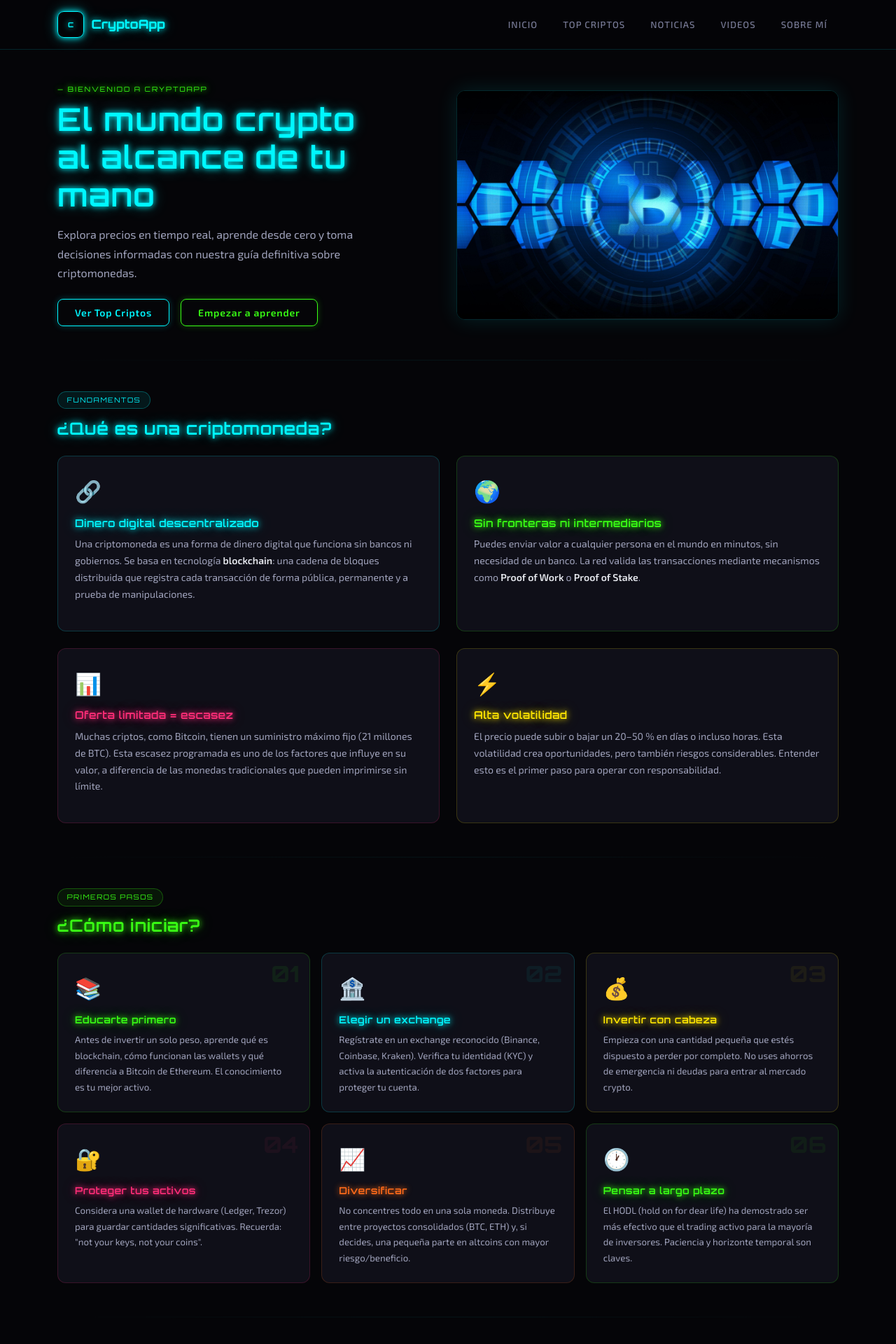
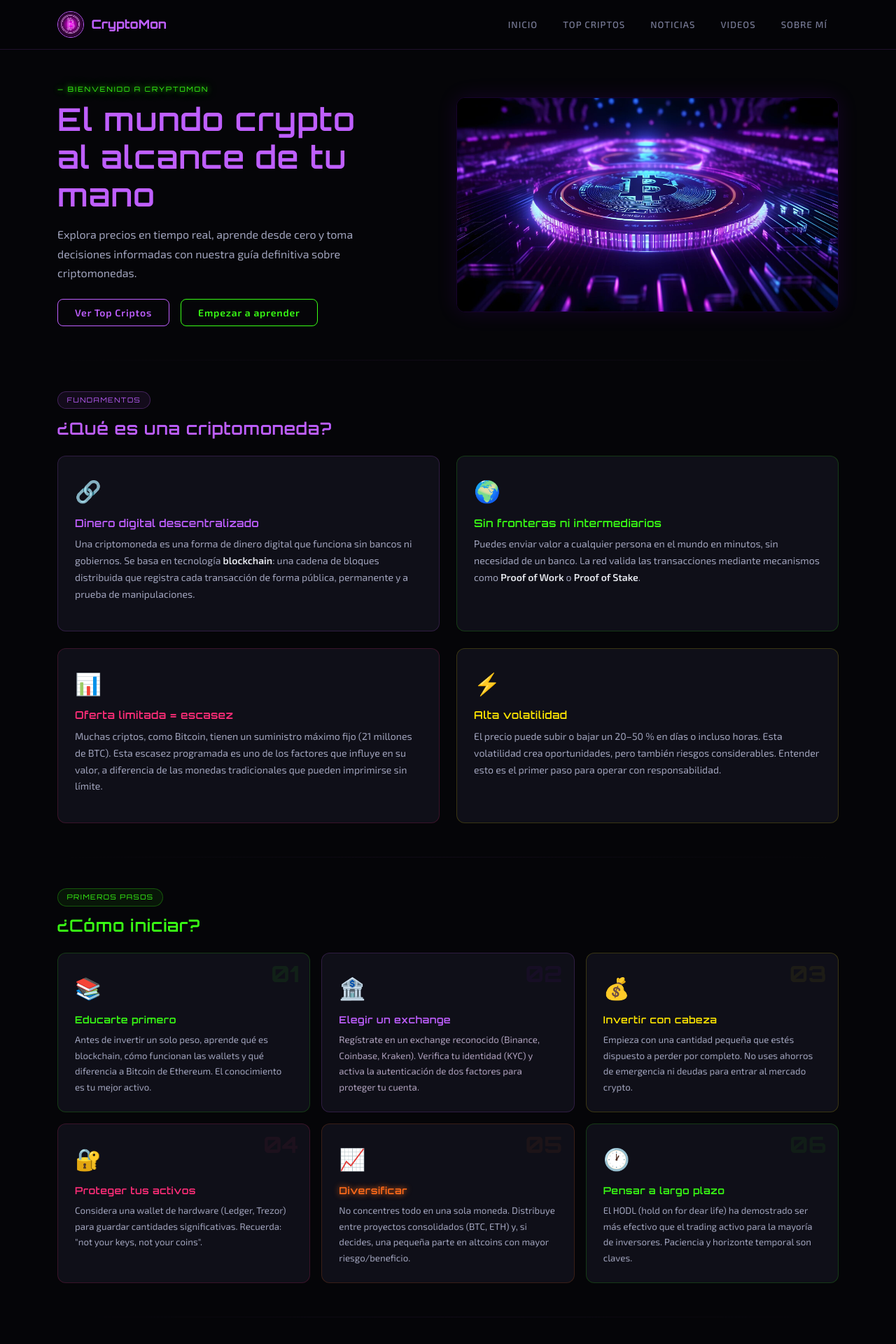
Before and after one commit to MonseCastanon/CryptoMon, a Flask app: page / in a window 1280 px wide. Shown: the top 1920 px of the page at 70% size. Run offline with Flask 3, Linux system fonts and the light colour scheme; data that the repository does not hold is empty.

Commit message:
Se modificó el diseño de los estilos y se agregó logo

```diff
--- a/app/controllers/videosController.py
+++ b/app/controllers/videosController.py
@@ -5,7 +5,7 @@ videos_bp = Blueprint("videos", __name__, url_prefix="/videos")
 
 @videos_bp.route("/", methods=["GET"])
 def videos():
-    query = request.args.get("q", "cryptocurrency news")
+    query = request.args.get("q", "análisis bitcoin en vivo español esta semana")
 
     results = search_videos(query=query)
 
--- a/app/services/newsService.py
+++ b/app/services/newsService.py
@@ -10,7 +10,7 @@ def get_crypto_news():
         params = {
             "q": "cryptocurrency",
             "apiKey": api_key,
-            "language": "en",
+            "language": "es",
             "pageSize": 5,
             "sortBy": "publishedAt"
         }
--- a/app/services/videosService.py
+++ b/app/services/videosService.py
@@ -2,7 +2,7 @@ import requests
 from flask import current_app
 
 def get_crypto_videos(max_results=4):
-    return search_videos("cryptocurrency news", max_results)
+    return search_videos("análisis bitcoin en vivo español esta semana", max_results)
 
 
 def search_videos(query, max_results=6):
--- a/app/static/css/styles.css
+++ b/app/static/css/styles.css
@@ -3,7 +3,7 @@
 
 /* ===== NEON COLOR PALETTE ===== */
 :root {
-    --neon-cyan:    #00f7ff;
+    --neon-purple:  #bf5fff;
     --neon-green:   #39ff14;
     --neon-pink:    #ff2d78;
     --neon-yellow:  #ffe600;
@@ -17,11 +17,6 @@
 
     --text-primary: #e8eaf0;
     --text-muted:   #7a7d99;
-
-    --glow-cyan:   0 0 8px #00f7ff, 0 0 20px rgba(0,247,255,0.4);
-    --glow-green:  0 0 8px #39ff14, 0 0 20px rgba(57,255,20,0.4);
-    --glow-pink:   0 0 8px #ff2d78, 0 0 20px rgba(255,45,120,0.4);
-    --glow-yellow: 0 0 8px #ffe600, 0 0 20px rgba(255,230,0,0.35);
 }
 
 /* ===== BASE ===== */
@@ -45,15 +40,16 @@ h1, h2, h3, h4, h5, h6 {
 a { text-decoration: none; }
 
 /* ===== NEON TEXT VARIANTS ===== */
-.neon-text        { color: var(--neon-cyan);   text-shadow: var(--glow-cyan); }
-.neon-text-green  { color: var(--neon-green);  text-shadow: var(--glow-green); }
-.neon-text-pink   { color: var(--neon-pink);   text-shadow: var(--glow-pink); }
-.neon-text-yellow { color: var(--neon-yellow); text-shadow: var(--glow-yellow); }
+.neon-text        { color: var(--neon-purple); }
+.neon-text-green  { color: var(--neon-green);  }
+.neon-text-pink   { color: var(--neon-pink);   }
+.neon-text-yellow { color: var(--neon-yellow); }
+.neon-text-orange { color: var(--neon-orange); }
 
 /* ===== NAVBAR ===== */
 .navbar {
     background: rgba(5,5,8,0.97) !important;
-    border-bottom: 1px solid rgba(0,247,255,0.14);
+    border-bottom: 1px solid rgba(191,95,255,0.15);
     backdrop-filter: blur(12px);
     padding: 0.7rem 0;
 }
@@ -62,32 +58,30 @@ a { text-decoration: none; }
     font-family: 'Orbitron', sans-serif;
     font-weight: 800;
     font-size: 1.1rem;
-    color: var(--neon-cyan) !important;
-    text-shadow: var(--glow-cyan);
+    color: var(--neon-purple) !important;
     display: flex;
     align-items: center;
     gap: 0.65rem;
 }
 
-/* Logo slot — reemplazar con <img> cuando tengas el logo */
+/* Logo slot */
 .logo-slot {
     width: 38px;
     height: 38px;
-    border: 1.5px solid var(--neon-cyan);
-    border-radius: 9px;
+    border: 1.5px solid var(--neon-purple);
+    border-radius: 50%;
     display: flex;
     align-items: center;
     justify-content: center;
-    box-shadow: var(--glow-cyan);
     font-size: 0.62rem;
-    color: var(--neon-cyan);
+    color: var(--neon-purple);
     font-family: 'Orbitron', sans-serif;
     font-weight: 800;
     letter-spacing: 0;
     overflow: hidden;
     flex-shrink: 0;
 }
-.logo-slot img { width: 100%; height: 100%; object-fit: cover; border-radius: 7px; }
+.logo-slot img { width: 100%; height: 100%; object-fit: cover; border-radius: 50%; }
 
 .nav-link {
     color: var(--text-muted) !important;
@@ -138,43 +130,46 @@ a { text-decoration: none; }
     border-radius: 20px;
     margin-bottom: 0.6rem;
 }
-.badge-cyan   { background:rgba(0,247,255,0.08);  color:var(--neon-cyan);   border:1px solid rgba(0,247,255,0.28); }
-.badge-green  { background:rgba(57,255,20,0.07);  color:var(--neon-green);  border:1px solid rgba(57,255,20,0.28); }
-.badge-pink   { background:rgba(255,45,120,0.09); color:var(--neon-pink);   border:1px solid rgba(255,45,120,0.28);}
-.badge-yellow { background:rgba(255,230,0,0.07);  color:var(--neon-yellow); border:1px solid rgba(255,230,0,0.28); }
-.badge-orange { background:rgba(255,107,26,0.07); color:var(--neon-orange); border:1px solid rgba(255,107,26,0.28);}
+.badge-purple { background: rgba(191,95,255,0.08); color: var(--neon-purple); border: 1px solid rgba(191,95,255,0.28); }
+.badge-green  { background: rgba(57,255,20,0.07);  color: var(--neon-green);  border: 1px solid rgba(57,255,20,0.28);  }
+.badge-pink   { background: rgba(255,45,120,0.09); color: var(--neon-pink);   border: 1px solid rgba(255,45,120,0.28); }
+.badge-yellow { background: rgba(255,230,0,0.07);  color: var(--neon-yellow); border: 1px solid rgba(255,230,0,0.28);  }
+.badge-orange { background: rgba(255,107,26,0.07); color: var(--neon-orange); border: 1px solid rgba(255,107,26,0.28); }
 
 /* ===== BUTTONS ===== */
-.btn-neon-cyan, .btn-neon-green, .btn-neon-pink, .btn-neon-yellow {
+.btn-neon-purple, .btn-neon-green, .btn-neon-pink, .btn-neon-yellow, .btn-neon-orange {
     background: transparent;
     font-family: 'Exo 2', sans-serif;
     font-weight: 600;
     letter-spacing: 0.06em;
     border-radius: 8px;
     border-width: 1.5px;
-    transition: background 0.2s, box-shadow 0.2s, color 0.2s;
+    border-style: solid;
+    transition: background 0.2s, color 0.2s;
 }
-.btn-neon-cyan  { color:var(--neon-cyan);   border-color:var(--neon-cyan);   box-shadow:0 0 10px rgba(0,247,255,0.25); }
-.btn-neon-green { color:var(--neon-green);  border-color:var(--neon-green);  box-shadow:0 0 10px rgba(57,255,20,0.25); }
-.btn-neon-pink  { color:var(--neon-pink);   border-color:var(--neon-pink);   box-shadow:0 0 10px rgba(255,45,120,0.25);}
-.btn-neon-yellow{ color:var(--neon-yellow); border-color:var(--neon-yellow); box-shadow:0 0 10px rgba(255,230,0,0.22); }
+.btn-neon-purple { color: var(--neon-purple); border-color: var(--neon-purple); }
+.btn-neon-green  { color: var(--neon-green);  border-color: var(--neon-green);  }
+.btn-neon-pink   { color: var(--neon-pink);   border-color: var(--neon-pink);   }
+.btn-neon-yellow { color: var(--neon-yellow); border-color: var(--neon-yellow); }
+.btn-neon-orange { color: var(--neon-orange); border-color: var(--neon-orange); }
 
-.btn-neon-cyan:hover  { background:rgba(0,247,255,0.1);  box-shadow:0 0 18px rgba(0,247,255,0.5);  color:#fff; }
-.btn-neon-green:hover { background:rgba(57,255,20,0.1);  box-shadow:0 0 18px rgba(57,255,20,0.45); color:#fff; }
-.btn-neon-pink:hover  { background:rgba(255,45,120,0.1); box-shadow:0 0 18px rgba(255,45,120,0.5); color:#fff; }
-.btn-neon-yellow:hover{ background:rgba(255,230,0,0.09); box-shadow:0 0 18px rgba(255,230,0,0.45); color:#fff; }
+.btn-neon-purple:hover { background: rgba(191,95,255,0.1);  color: #fff; }
+.btn-neon-green:hover  { background: rgba(57,255,20,0.1);   color: #fff; }
+.btn-neon-pink:hover   { background: rgba(255,45,120,0.1);  color: #fff; }
+.btn-neon-yellow:hover { background: rgba(255,230,0,0.09);  color: #fff; }
+.btn-neon-orange:hover { background: rgba(255,107,26,0.09); color: #fff; }
 
 /* ===== NEON DIVIDER ===== */
 .neon-divider {
     border: none;
     height: 1px;
-    background: linear-gradient(90deg, transparent, rgba(0,247,255,0.25), transparent);
+    background: linear-gradient(90deg, transparent, rgba(191,95,255,0.25), transparent);
     margin: 2.5rem 0;
 }
 
 /* ===== FOOTER ===== */
 footer {
-    border-top: 1px solid rgba(0,247,255,0.1);
+    border-top: 1px solid rgba(191,95,255,0.12);
     font-family: 'Exo 2', sans-serif;
     font-size: 0.82rem;
     color: var(--text-muted);
@@ -201,30 +192,23 @@ iframe {
     border-radius: 12px;
     padding: 1.5rem;
     height: 100%;
-    transition: transform 0.25s, box-shadow 0.25s;
+    transition: transform 0.25s;
 }
 .info-card:hover { transform: translateY(-4px); }
-.info-card.ic-cyan   { border:1px solid rgba(0,247,255,0.18); }
-.info-card.ic-green  { border:1px solid rgba(57,255,20,0.18); }
-.info-card.ic-pink   { border:1px solid rgba(255,45,120,0.18);}
-.info-card.ic-yellow { border:1px solid rgba(255,230,0,0.18); }
-.info-card.ic-orange { border:1px solid rgba(255,107,26,0.18);}
+.info-card.ic-purple { border: 1px solid rgba(191,95,255,0.18); }
+.info-card.ic-green  { border: 1px solid rgba(57,255,20,0.18);  }
+.info-card.ic-pink   { border: 1px solid rgba(255,45,120,0.18); }
+.info-card.ic-yellow { border: 1px solid rgba(255,230,0,0.18);  }
+.info-card.ic-orange { border: 1px solid rgba(255,107,26,0.18); }
 
-.info-card.ic-cyan:hover   { box-shadow:0 4px 24px rgba(0,247,255,0.12); }
-.info-card.ic-green:hover  { box-shadow:0 4px 24px rgba(57,255,20,0.12); }
-.info-card.ic-pink:hover   { box-shadow:0 4px 24px rgba(255,45,120,0.12);}
-.info-card.ic-yellow:hover { box-shadow:0 4px 24px rgba(255,230,0,0.12); }
-.info-card.ic-orange:hover { box-shadow:0 4px 24px rgba(255,107,26,0.12);}
-
-.info-icon { font-size:1.9rem; margin-bottom:0.7rem; display:block; }
+.info-icon { font-size: 1.9rem; margin-bottom: 0.7rem; display: block; }
 
 /* ===== ABOUT ===== */
 .about-avatar-ring {
     width: 140px;
     height: 140px;
     border-radius: 50%;
-    border: 2px solid var(--neon-cyan);
-    box-shadow: var(--glow-cyan);
+    border: 2px solid var(--neon-purple);
     padding: 4px;
     object-fit: cover;
 }
@@ -329,18 +313,18 @@ iframe {
     overflow: hidden;
     transition: border-color 0.25s, transform 0.25s;
 }
-.video-card:hover { border-color:rgba(57,255,20,0.22); transform:translateY(-3px); }
-.video-card img { width:100%; height:155px; object-fit:cover; border-radius:0; }
-.video-card-body { padding:0.9rem; }
-.video-card-body h6 { font-family:'Exo 2',sans-serif; font-weight:600; font-size:0.84rem; }
-.video-card-body .vid-date { font-size:0.73rem; color:var(--text-muted); }
+.video-card:hover { border-color: rgba(57,255,20,0.22); transform: translateY(-3px); }
+.video-card img { width: 100%; height: 155px; object-fit: cover; border-radius: 0; }
+.video-card-body { padding: 0.9rem; }
+.video-card-body h6 { font-family: 'Exo 2', sans-serif; font-weight: 600; font-size: 0.84rem; }
+.video-card-body .vid-date { font-size: 0.73rem; color: var(--text-muted); }
 
 /* ===== SCROLLBAR ===== */
-::-webkit-scrollbar { width:5px; }
-::-webkit-scrollbar-track { background:var(--bg-void); }
-::-webkit-scrollbar-thumb { background:rgba(0,247,255,0.28); border-radius:3px; }
+::-webkit-scrollbar { width: 5px; }
+::-webkit-scrollbar-track { background: var(--bg-void); }
+::-webkit-scrollbar-thumb { background: rgba(191,95,255,0.28); border-radius: 3px; }
 
 /* ===== RESPONSIVE ===== */
-@media (max-width:768px) {
-    h1 { font-size:1.7rem; }
+@media (max-width: 768px) {
+    h1 { font-size: 1.7rem; }
 }
--- a/app/templates/base.html
+++ b/app/templates/base.html
@@ -3,7 +3,7 @@
 <head>
     <meta charset="UTF-8">
     <meta name="viewport" content="width=device-width, initial-scale=1.0">
-    <title>CryptoApp</title>
+    <title>CryptoMon</title>
 
     <!-- Bootstrap 5 -->
     <link href="https://cdn.jsdelivr.net/npm/bootstrap@5.3.2/dist/css/bootstrap.min.css" rel="stylesheet">
@@ -24,15 +24,8 @@
 
         <!-- LOGO + Brand name -->
         <a class="navbar-brand" href="{{ url_for('home.index') }}">
-            <!--
-                LOGO SLOT:
-                - Mientras no tengas logo: muestra la caja de "C"
-                - Cuando tengas logo: reemplaza <div class="logo-slot">C</div>
-                  por <img src="{{ url_for('static', filename='images/logo.png') }}"
-                           class="logo-slot" alt="CryptoApp Logo">
-            -->
-            <div class="logo-slot">C</div>
-            CryptoApp
+            <img src="{{ url_for('static', filename='images/logo.ico') }}" class="logo-slot" alt="CryptoMon Logo">
+            CryptoMon
         </a>
 
         <!-- Hamburguesa (mobile) -->
@@ -81,7 +74,7 @@
     <div class="container">
         <div class="row align-items-center">
             <div class="col-md-6 mb-2 mb-md-0">
-                <span class="footer-brand">CryptoApp</span>
+                <span class="footer-brand">CryptoMon</span>
                 <span class="ms-2" style="font-size:0.75rem;">Proyecto Flask</span>
             </div>
             <div class="col-md-6 text-md-end">
--- a/app/templates/crypto.html
+++ b/app/templates/crypto.html
@@ -4,7 +4,7 @@
 <!-- Header -->
 <div class="d-flex align-items-center justify-content-between mb-4 flex-wrap gap-3">
     <div>
-        <span class="section-badge badge-cyan">Mercado en vivo</span>
+        <span class="section-badge badge-purple">Mercado en vivo</span>
         <h2 class="neon-text mt-1" style="font-size:1.5rem;">Top Criptomonedas</h2>
     </div>
     <span style="font-family:'Orbitron',sans-serif; font-size:0.62rem; color:#7a7d99; letter-spacing:0.1em;">
--- a/app/templates/errors/404.html
+++ b/app/templates/errors/404.html
@@ -31,7 +31,7 @@
 
     <!-- Badge -->
     <div class="mb-3">
-        <span class="section-badge badge-cyan">Error 404</span>
+        <span class="section-badge badge-purple">Error 404</span>
     </div>
 
     <h2 class="neon-text mb-3" style="font-size:1.4rem;">Página no encontrada</h2>
@@ -41,7 +41,7 @@
         Puede que la URL esté mal escrita.
     </p>
 
-    <a href="{{ url_for('home.index') }}" class="btn btn-neon-cyan px-5 py-2">
+    <a href="{{ url_for('home.index') }}" class="btn btn-neon-purple px-5 py-2">
         ← Volver al inicio
     </a>
 
--- a/app/templates/index.html
+++ b/app/templates/index.html
@@ -5,7 +5,7 @@
 <div class="row align-items-center mb-5" style="min-height:340px;">
     <div class="col-lg-6 mb-4 mb-lg-0">
         <p class="mb-2" style="font-family:'Orbitron',sans-serif; font-size:0.62rem; letter-spacing:0.2em; color:#39ff14; text-shadow:0 0 8px #39ff14,0 0 20px rgba(57,255,20,0.4); text-transform:uppercase;">
-            — Bienvenido a CryptoApp
+            — Bienvenido a CryptoMon
         </p>
         <h1 class="neon-text mb-3" style="font-size:clamp(1.8rem,4vw,2.8rem); line-height:1.2;">
             El mundo crypto<br>al alcance de tu mano
@@ -15,7 +15,7 @@
             informadas con nuestra guía definitiva sobre criptomonedas.
         </p>
         <div class="d-flex flex-wrap gap-3 mt-4">
-            <a href="{{ url_for('crypto.crypto_dashboard') }}" class="btn btn-neon-cyan btn-sm px-4 py-2">
+            <a href="{{ url_for('crypto.crypto_dashboard') }}" class="btn btn-neon-purple btn-sm px-4 py-2">
                 Ver Top Criptos
             </a>
             <a href="#guia" class="btn btn-neon-green btn-sm px-4 py-2">
@@ -27,7 +27,7 @@
     <div class="col-lg-6">
         <img src="{{ url_for('static', filename='images/hero_crypto.jpg') }}"
              class="img-fluid"
-             style="border:1px solid rgba(0,247,255,0.15); box-shadow:0 0 30px rgba(0,247,255,0.12);"
+             style="border:1px solid rgba(128, 0, 255, 0.15); box-shadow:0 0 30px rgba(136, 0, 255, 0.12);"
              alt="Criptomonedas">
     </div>
 </div>
@@ -37,13 +37,13 @@
 <!-- ===== ¿QUÉ ES UNA CRIPTOMONEDA? ===== -->
 <section id="guia" class="mb-5">
     <div class="mb-4">
-        <span class="section-badge badge-cyan">Fundamentos</span>
+        <span class="section-badge badge-purple">Fundamentos</span>
         <h2 class="neon-text mt-1" style="font-size:1.5rem;">¿Qué es una criptomoneda?</h2>
     </div>
 
     <div class="row g-4">
         <div class="col-md-6">
-            <div class="info-card ic-cyan">
+            <div class="info-card ic-purple">
                 <span class="info-icon">🔗</span>
                 <h5 class="neon-text" style="font-size:0.95rem;">Dinero digital descentralizado</h5>
                 <p style="color:#a0a3bc; font-size:0.88rem;">
@@ -122,11 +122,11 @@
 
         <!-- Paso 2 -->
         <div class="col-md-4">
-            <div class="info-card ic-cyan" style="position:relative; overflow:hidden;">
-                <div style="position:absolute; top:0.8rem; right:1rem; font-family:'Orbitron',sans-serif; font-size:2rem; font-weight:800; color:rgba(0,247,255,0.06); line-height:1;">02</div>
+            <div class="info-card ic-purple" style="position:relative; overflow:hidden;">
+                <div style="position:absolute; top:0.8rem; right:1rem; font-family:'Orbitron',sans-serif; font-size:2rem; font-weight:800; color:rgba(157, 0, 255, 0.06); line-height:1;">02</div>
                 <span class="info-icon">🏦</span>
                 <h6 class="neon-text" style="font-size:0.88rem; letter-spacing:0.04em;">Elegir un exchange</h6>
-                <p style="color:#a0a3bc; font-size:0.83rem; margin:0;">
+                <p style="color:#aea0bc; font-size:0.83rem; margin:0;">
                     Regístrate en un exchange reconocido (Binance, Coinbase, Kraken).
                     Verifica tu identidad (KYC) y activa la autenticación de dos factores
                     para proteger tu cuenta.
@@ -232,7 +232,7 @@
         </div>
 
         <div class="col-lg-4">
-            <div class="info-card ic-cyan">
+            <div class="info-card ic-purple">
                 <span class="info-icon">🚫</span>
                 <h6 class="neon-text" style="font-size:0.9rem;">Cuidado con el FOMO</h6>
                 <p style="color:#a0a3bc; font-size:0.83rem; margin:0;">
@@ -275,7 +275,7 @@
 <!-- ===== VIDEOS RECOMENDADOS ===== -->
 <section class="mb-2">
     <div class="mb-4">
-        <span class="section-badge badge-cyan">Aprende más</span>
+        <span class="section-badge badge-purple">Aprende más</span>
         <h2 class="neon-text mt-1" style="font-size:1.5rem;">Videos recomendados</h2>
     </div>
 
--- a/app/templates/news.html
+++ b/app/templates/news.html
@@ -30,7 +30,7 @@
                 <a href="{{ article.url }}"
                    target="_blank"
                    rel="noopener"
-                   class="btn btn-neon-cyan btn-sm mt-1"
+                   class="btn btn-neon-purple btn-sm mt-1"
                    style="font-size:0.75rem; padding:0.3rem 0.9rem;">
                     Leer más →
                 </a>
```
Also changed, not shown: other parts of app/static/css/styles.css (+24 -30 lines), app/templates/about.html (+4 -4 lines), README.md, app/static/images/hero_crypto.jpg, app/static/images/logo.ico (added).
